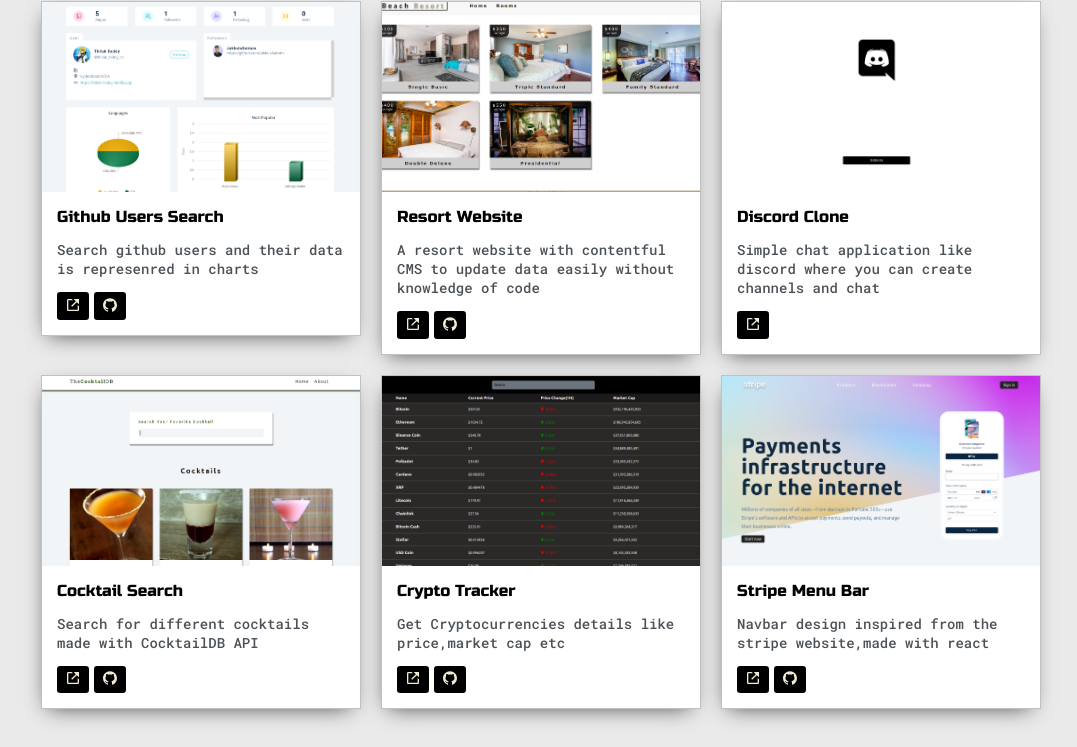
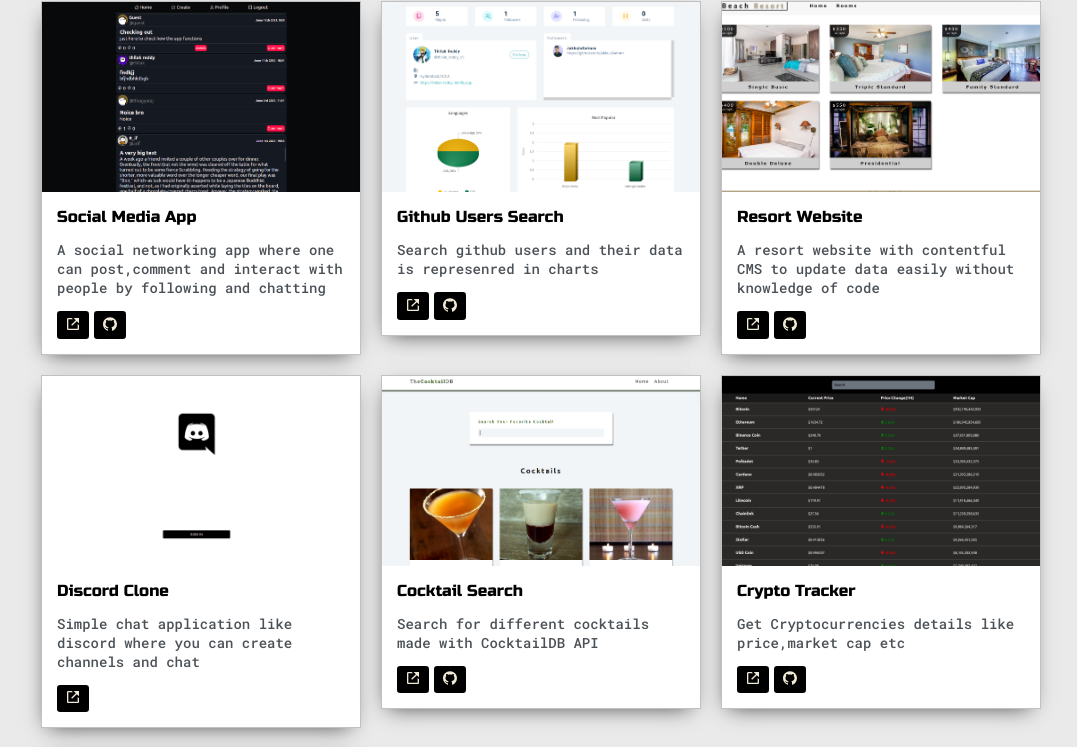
Before and after one commit to thilak009/myportfolio, a React (Create React App) app: page / in a window 1280 px wide. Shown: the part 1370-2117 px from the top of the page, without its empty margins (99-1176 px from the left). Built offline with nearby package versions, Linux system fonts and the light colour scheme.

Commit message:
project changes

```diff
--- a/src/data.js
+++ b/src/data.js
@@ -5,9 +5,16 @@ import crypto from './images/crypto.png';
 import discord from './images/discord-clone.png';
 // import earth from './images/earth.png'
 import resort from './images/beach-resort.png'
-
+import tomodachi from './images/tomodachides.png'
 
 const data=[
+    {
+        image: tomodachi,
+        title: "Social Media App",
+        description: "A social networking app where one can post,comment and interact with people by following and chatting",
+        liveLink: "https://tomodachides.netlify.app/",
+        githubLink: "https://github.com/thilak009/social-media-app-frontend"
+    },
     {
         image: githubUsers,
         title: "Github Users Search",
```
Also changed, not shown: src/images/tomodachides.png (added), 1 other file (tests, documents, lock files or other folders).
